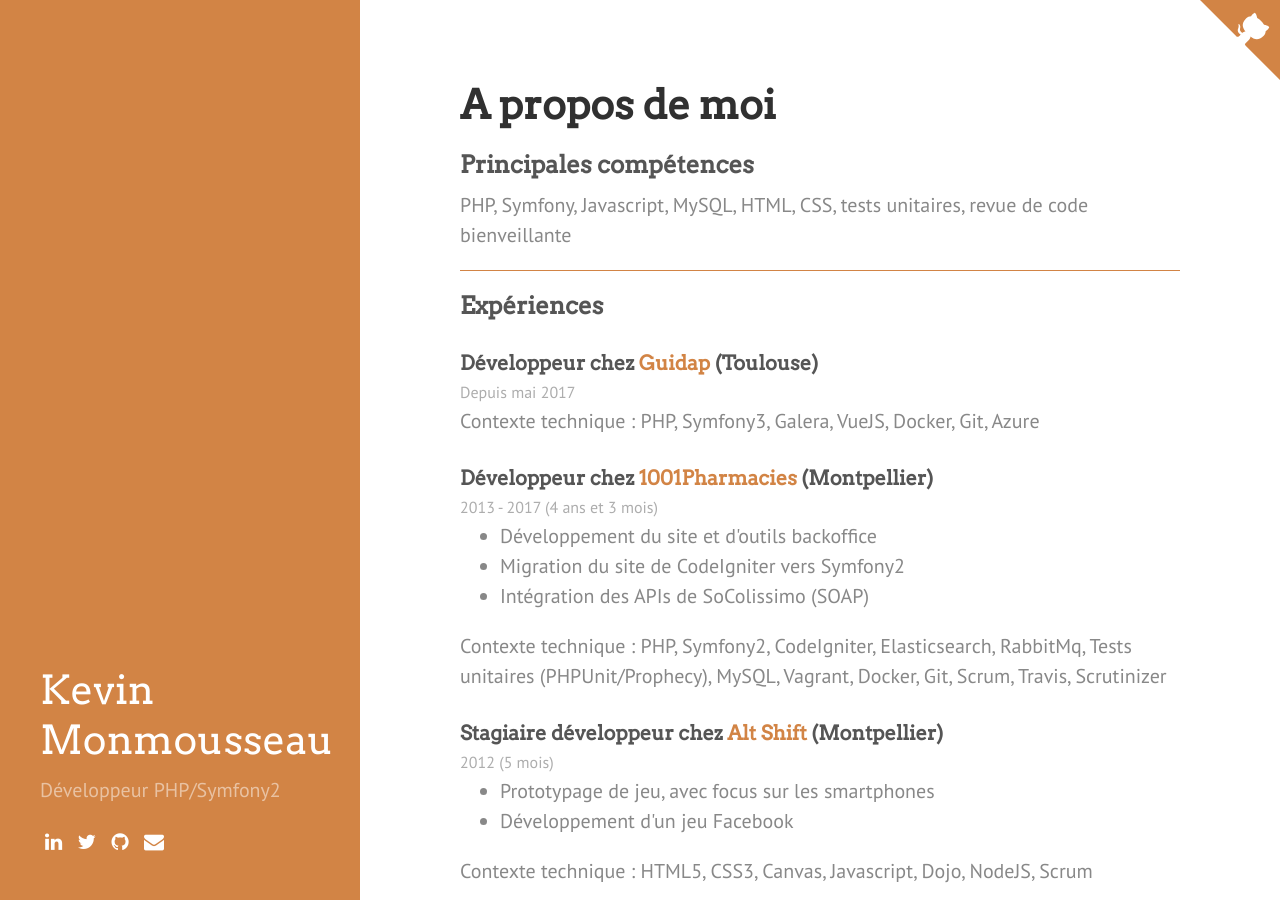
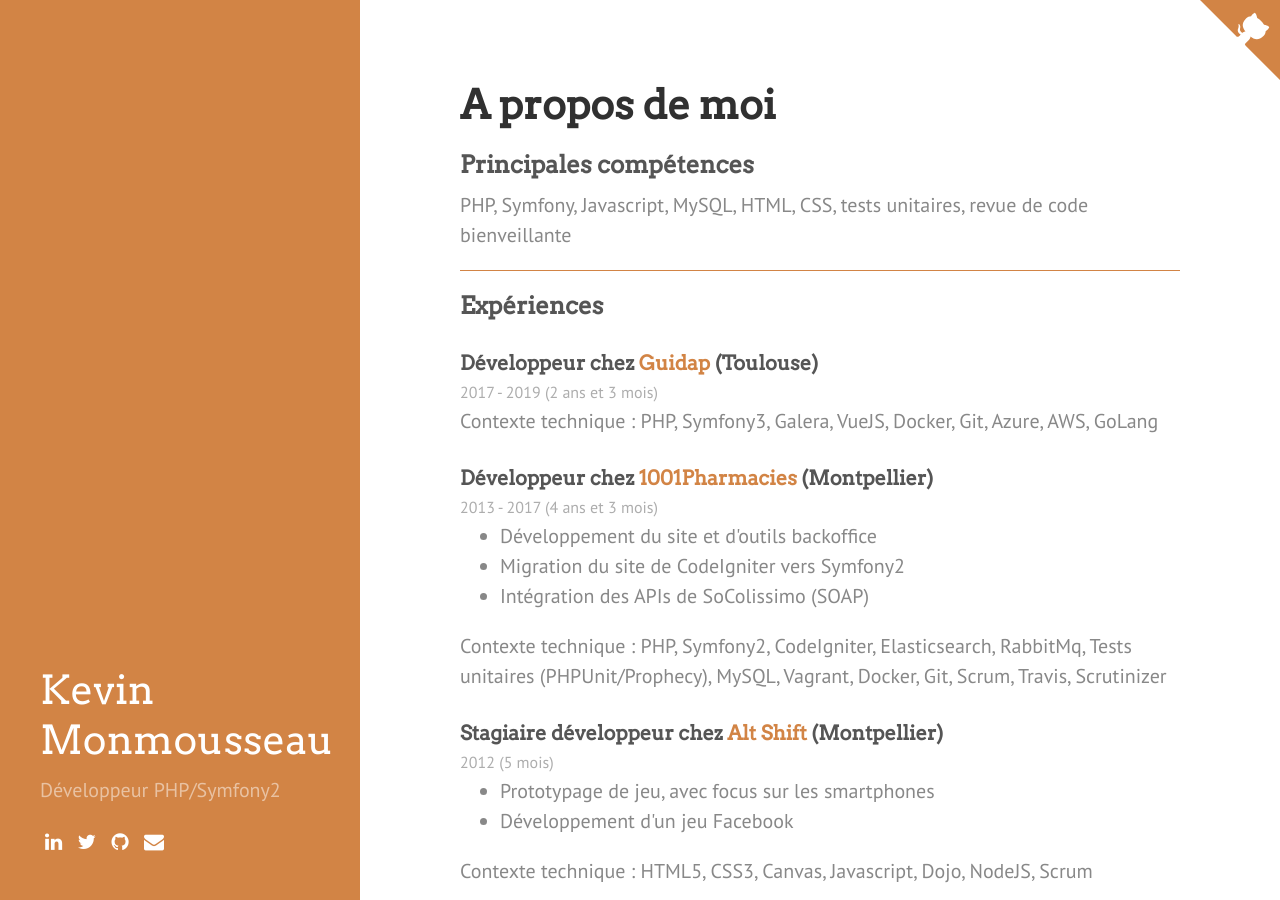
Before and after one commit to kmonmousseau/kmonmousseau.github.io, a Jekyll site: the page built from index.html, in a window 1280 px wide and 900 px high. Built offline with Jekyll 4.4.1, drawn with Linux system fonts in a browser that asks for light colours; nearby versions of some CDN libraries.

Commit message:
Update index.html

```diff
--- a/index.html
+++ b/index.html
@@ -13,8 +13,8 @@ permalink: /
     <h2>Expériences</h2>
 
     <h3>Développeur chez <a href="https://guidap.co/">Guidap</a> (Toulouse)</h3>
-    <span class="time">Depuis mai 2017</span>
-    <p>Contexte technique : PHP, Symfony3, Galera, VueJS, Docker, Git, Azure</p>
+    <span class="time">2017 - 2019 (2 ans et 3 mois)</span>
+    <p>Contexte technique : PHP, Symfony3, Galera, VueJS, Docker, Git, Azure, AWS, GoLang</p>
 
     <h3>Développeur chez <a href="http://www.1001pharmacies.com">1001Pharmacies</a> (Montpellier)</h3>
     <span class="time">2013 - 2017 (4 ans et 3 mois)</span>
```
